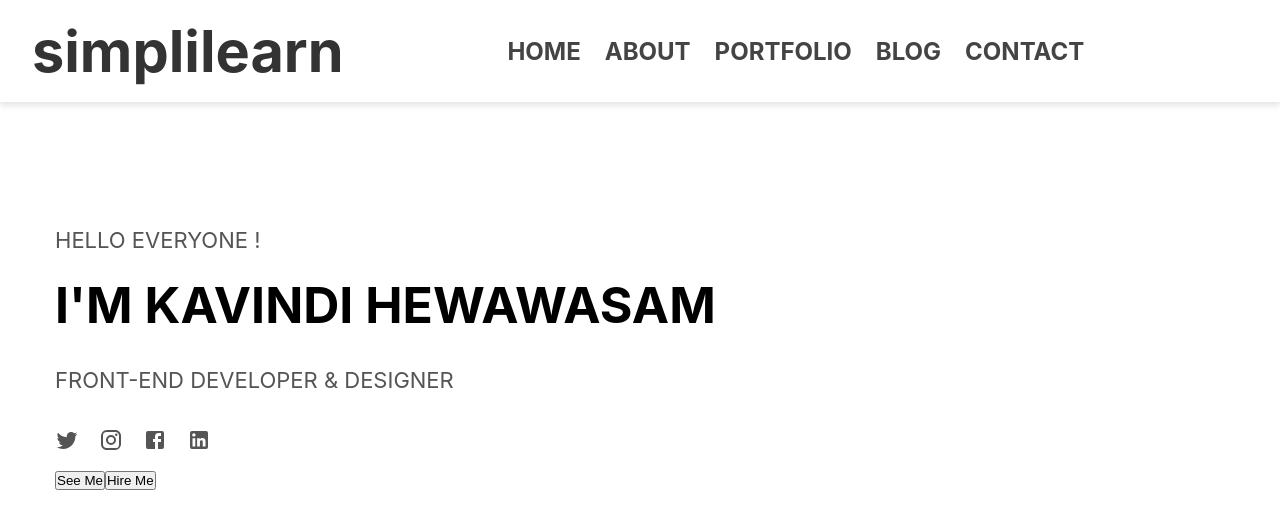
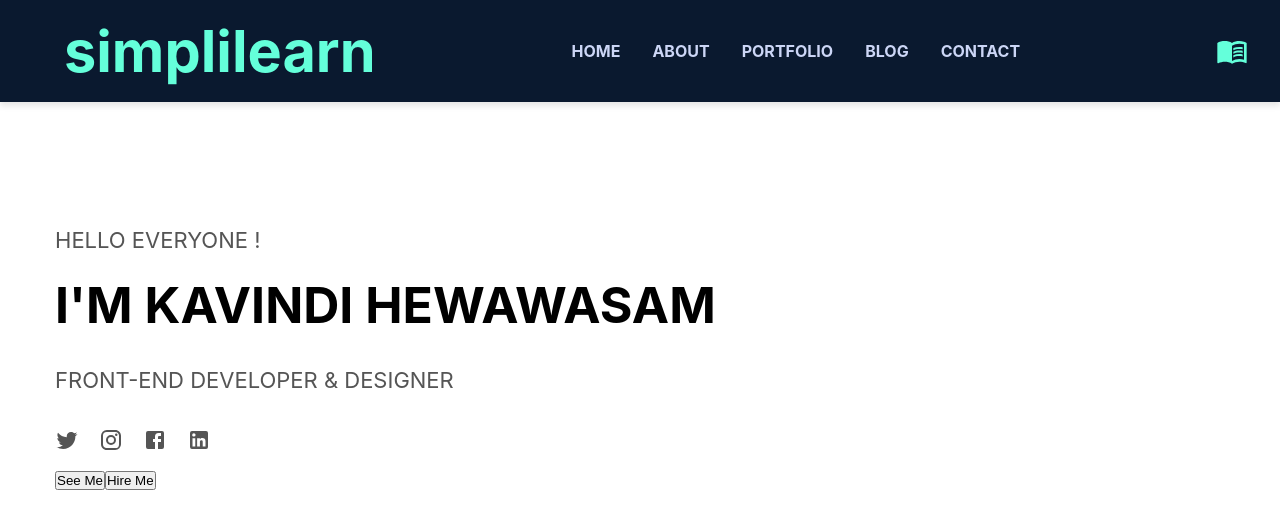
Before and after one commit to kavindihewawasam/portfolio, a React (Create React App) app: page / in a window 1280 px wide. Shown: the top 528 px of the page. Built offline with nearby package versions, Linux system fonts and the light colour scheme.

Commit message:
update nav bar

```diff
--- a/src/components/styles/Header.css
+++ b/src/components/styles/Header.css
@@ -1,4 +1,4 @@
-
+/* General Header Styles */
 .header {
     width: 100%;
     display: flex;
@@ -7,67 +7,56 @@
     padding: 1rem 2rem;
     position: fixed;
     top: 0;
-    background: white;
+    background-color: #0a192f; /* Dark blue background */
     box-shadow: 0 4px 6px rgba(0, 0, 0, 0.1);
     z-index: 1000;
   }
 
+  /* Logo Styles */
   .header_logo {
     font-size: 1.8rem;
     font-weight: bold;
-    color: #333;
+    color: #64ffda; /* Light green logo text */
+    margin-left: 2rem;
   }
 
   /* Navbar Styles */
-  .navbar {
-    display: none;
-    flex-direction: column;
-    align-items: center;
-    position: fixed;
-    inset: 0;
-    background: rgba(255, 255, 255, 0.9);
-    justify-content: center;
-    transition: transform 0.4s ease-in-out;
-    transform: translateX(100%);
-  }
-
-  .navbar.active {
-    display: flex;
-    transform: translateX(0);
-  }
-
   .navbar ul {
     display: flex;
-    flex-direction: column;
     gap: 2rem;
     list-style: none;
+    margin: 0;
     padding: 0;
   }
 
   .navbar ul li a {
     text-decoration: none;
-    font-size: 1.5rem;
+    font-size: 1rem;
+    color: #ccd6f6; /* Light blue links */
     font-weight: 600;
-    color: #444;
     text-transform: uppercase;
-    transition: color 0.3s;
+    transition: color 0.3s ease, border-bottom 0.3s ease;
+    border-bottom: 2px solid transparent;
   }
 
   .navbar ul li a:hover {
-    color: red;
+    color: #64ffda; /* Light green hover effect */
+    border-bottom: 2px solid #64ffda; /* Underline effect on hover */
   }
 
-  /* Icon Styles */
+  /* Mobile Menu Styles */
   .changer .menu {
     display: block;
     font-size: 2rem;
     cursor: pointer;
+    color: #64ffda; /* Light green menu icon */
   }
 
   .closed .close {
     display: none;
     font-size: 2rem;
     cursor: pointer;
+    color: #64ffda; /* Light green close icon */
   }
 
   .navbar.active .closed .close {
@@ -77,27 +66,39 @@
     right: 1.5rem;
   }
 
-  /* Responsive Design */
-  @media (min-width: 800px) {
+  /* Responsive Navbar for Mobile */
+  @media (max-width: 800px) {
     .navbar {
+      display: none;
+      flex-direction: column;
+      align-items: center;
+      position: fixed;
+      inset: 0;
+      background: #0a192f; /* Same dark blue for mobile menu */
+      justify-content: center;
+      transition: transform 0.4s ease-in-out;
+      transform: translateX(100%);
+    }
+
+    .navbar.active {
       display: flex;
-      flex-direction: row;
-      position: static;
       transform: translateX(0);
-      background: none;
-      justify-content: flex-end;
     }
 
     .navbar ul {
-      flex-direction: row;
-      gap: 1.5rem;
+      flex-direction: column;
+      gap: 2rem;
     }
 
-    .changer .menu {
-      display: none;
-    }
-
-    .closed .close {
-      display: none;
+    .navbar ul li a {
+      font-size: 1.5rem;
+      color: #64ffda; /* Light green links for mobile */
     }
   }
+
+  /* Additional Hover and Focus Effects */
+  a:hover,
+  a:focus {
+    color: #64ffda; /* Highlight all links on hover/focus */
+    transition: 0.3s;
+  }
```
